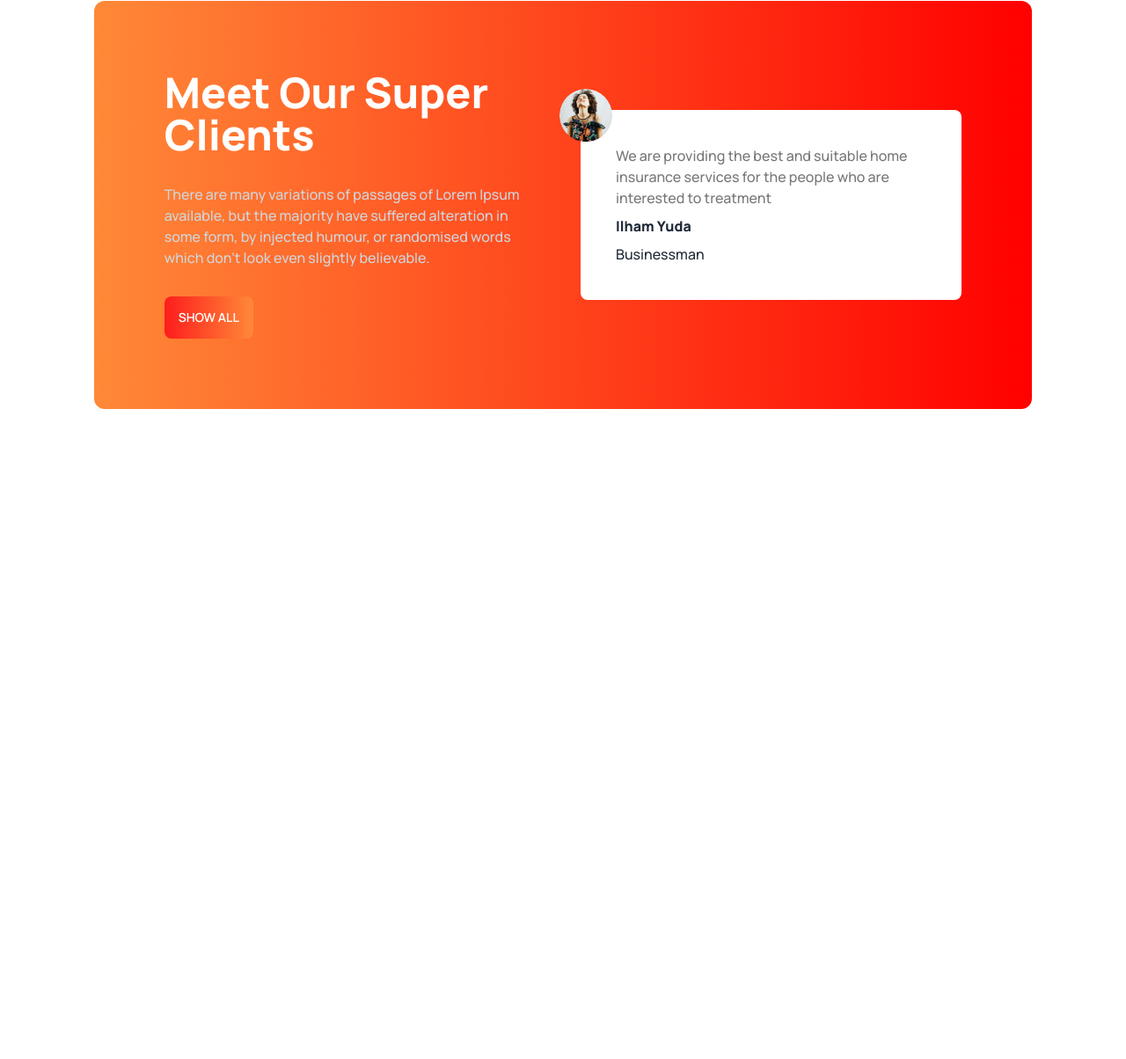
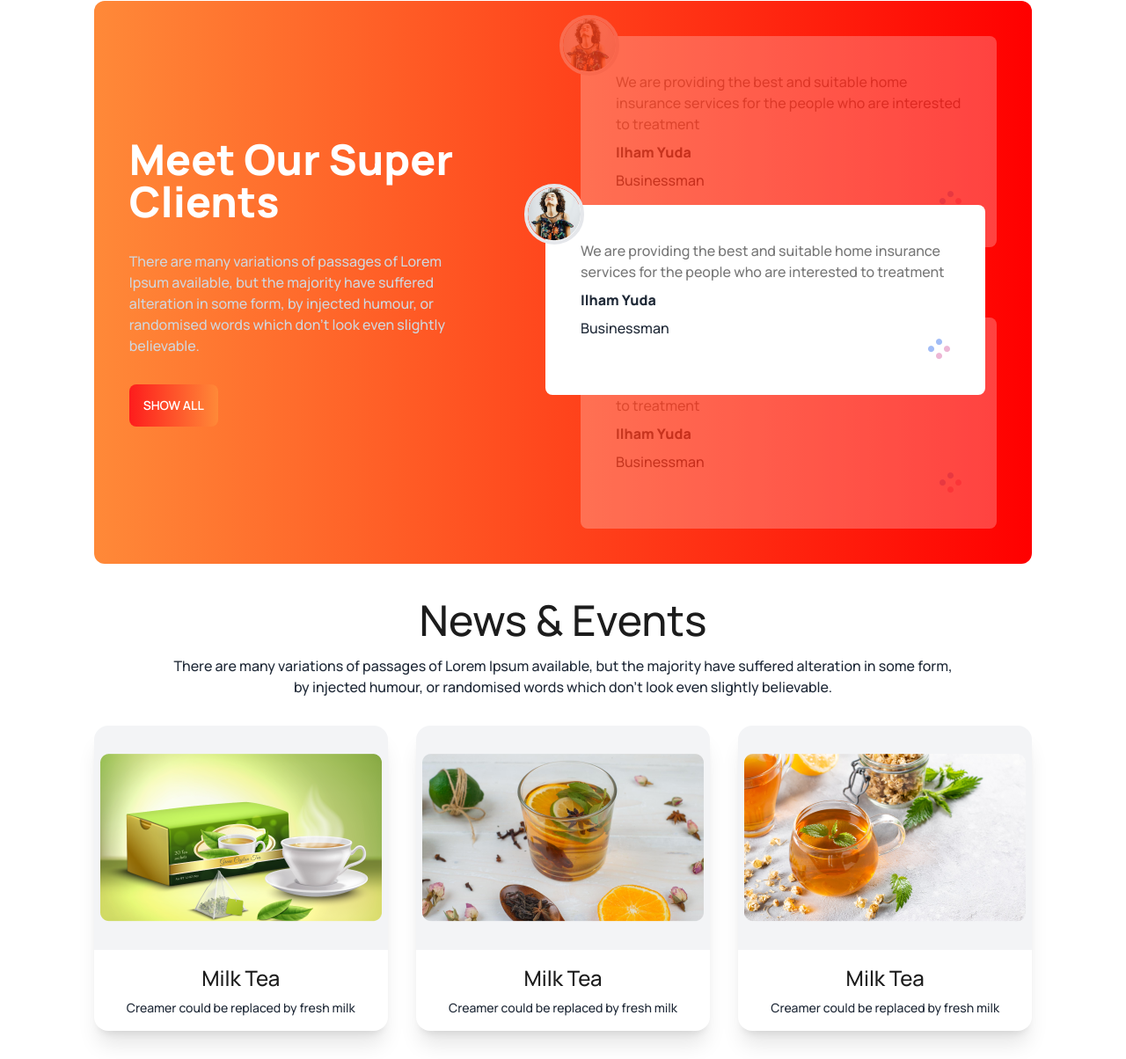
Before and after one commit to nimurr/tea-house-tailwind, a plain HTML site: page index.html in a window 1280 px wide. Shown: the part 2016-3220 px from the top of the page at 88% size. Before the commit the page ends 2481 px from the top, so only its background shows below. Drawn offline with nearby package versions, Linux system fonts and the light colour scheme.

Commit message:
added review section b

```diff
--- a/index.html
+++ b/index.html
@@ -38,7 +38,7 @@
           <button class="btn bg-gradient-to-r from-[#F00]  to-[#FF8938] text-white">Explore More</button>
         </div>
         <div class="flex-1 relative">
-          <img src="/images/banner.png" class="w-full" />
+          <img src="images/banner.png" class="w-full" />
           <div class="shadow-xl bg-slate-50 w-52 md:w-64 p-2 md:p-6 absolute bottom-2 rounded flex items-center">
             <div>
               <i class="fa-solid fa-star text-3xl md:text-5xl mr-3 text-orange-400"></i>
@@ -63,28 +63,28 @@
       </div>
       <div class="grid grid-cols-1 md:grid-cols-2 lg:grid-cols-4 gap-8 my-8">
         <div class="card card-compact bg-base-100 shadow-xl">
-          <figure class="bg-gray-100 py-8"><img src="/images/tea-1.png" alt="Shoes" /></figure>
+          <figure class="bg-gray-100 py-8"><img src="images/tea-1.png" alt="Shoes" /></figure>
           <div class="card-body">
             <h2 class="text-2xl com-color text-center">Milk Tea</h2>
             <p class="text-center">Creamer could be replaced by fresh milk</p>
           </div>
         </div>
         <div class="card card-compact bg-base-100 shadow-xl">
-          <figure class="bg-gray-100 py-8"><img src="/images/tea-2.png" alt="Shoes" /></figure>
+          <figure class="bg-gray-100 py-8"><img src="images/tea-2.png" alt="Shoes" /></figure>
           <div class="card-body">
             <h2 class="text-2xl com-color text-center">Milk Tea</h2>
             <p class="text-center">Creamer could be replaced by fresh milk</p>
           </div>
         </div>
         <div class="card card-compact bg-base-100 shadow-xl">
-          <figure class="bg-gray-100 py-8"><img src="/images/tea-3.png" alt="Shoes" /></figure>
+          <figure class="bg-gray-100 py-8"><img src="images/tea-3.png" alt="Shoes" /></figure>
           <div class="card-body">
             <h2 class="text-2xl com-color text-center">Milk Tea</h2>
             <p class="text-center">Creamer could be replaced by fresh milk</p>
           </div>
         </div>
         <div class="card card-compact  bg-base-100 shadow-xl">
-          <figure class="bg-gray-100 py-8"><img src="/images/tea-4.png" alt="Shoes" /></figure>
+          <figure class="bg-gray-100 py-8"><img src="images/tea-4.png" alt="Shoes" /></figure>
           <div class="card-body">
             <h2 class="text-2xl com-color text-center">Milk Tea</h2>
             <p class="text-center">Creamer could be replaced by fresh milk</p>
@@ -128,25 +128,82 @@
       </div>
     </section>
 
-    <section class="w-10/12 bg-gradient-to-r to-[#F00]  from-[#FF8938] p-8 md:p-20 mx-auto rounded-xl ">
+    <section class="w-10/12 bg-gradient-to-r to-[#F00]  from-[#FF8938] p-8 md:p-10 mx-auto rounded-xl my-10">
+
       <div class="grid grid-cols-1 lg:grid-cols-2 gap-10 items-center">
-        <div>
+        <div class="lg:w-96">
           <h2 class="text-3xl md:text-5xl leading-relaxed text-white font-bold">Meet Our Super Clients</h2>
           <p class="my-8 text-gray-300">There are many variations of passages of Lorem Ipsum available, but the majority
             have suffered alteration in some form, by injected humour, or randomised words which don't look even
             slightly believable. </p>
           <button class="btn bg-gradient-to-r from-[#ff0000e1]  to-[#FF8938] border-0 text-white">Show All</button>
         </div>
-        <div>
-          <div class="p-10 rounded-lg bg-white relative">
-            <img class="absolute -mt-16 -ml-16 rounded-full" src="images/client.png" alt="">
+        <div class="relative">
+
+          <div class="p-10 rounded-lg bg-white relative opacity-25 mb-20 z-0">
+            <img class="absolute -mt-16 -ml-16 border-4 border-inherit rounded-full" src="images/client.png" alt="">
             <p class="text-[#777]">We are providing the best and suitable home insurance services for the people who are interested to treatment</p>
             <h2 class="font-bold my-2">Ilham Yuda</h2>
             <p>Businessman</p>
+            <div class="flex justify-end">
+              <img src="images/circles.png" alt="">
+            </div>
+          </div>
+
+          <div class="p-10 rounded-lg bg-white absolute top-48 lg:-left-10 lg:w-[500px] z-10">
+            <img class="absolute -mt-16 -ml-16 border-4 border-inherit rounded-full" src="images/client.png" alt="">
+            <p class="text-[#777]">We are providing the best and suitable home insurance services for the people who are interested to treatment</p>
+            <h2 class="font-bold my-2">Ilham Yuda</h2>
+            <p>Businessman</p>
+            <div class="flex justify-end">
+              <img src="images/circles.png" alt="">
+            </div>
+          </div>
+
+          <div class="p-10 rounded-lg bg-white relative opacity-25 z-0">
+            <img class="absolute -mt-16 -ml-16 border-4 border-inherit rounded-full" src="images/client.png" alt="">
+            <p class="text-[#777]">We are providing the best and suitable home insurance services for the people who are interested to treatment</p>
+            <h2 class="font-bold my-2">Ilham Yuda</h2>
+            <p>Businessman</p>
+            <div class="flex justify-end">
+              <img src="images/circles.png" alt="">
+            </div>
+          </div>
+
+        </div>
+      </div>
+    </section>
+
+    <section class="w-10/12 mx-auto">
+      <div class="w-10/12 mx-auto text-center my-8">
+        <h2 class="text-5xl mb-4 com-color">News & Events</h2>
+        <p>There are many variations of passages of Lorem Ipsum available, but the majority have suffered alteration in some form, by injected humour, or randomised words which don't look even slightly believable.  </p>
+      </div>
+      <div class="grid grid-cols-1 md:grid-cols-2 lg:grid-cols-3 gap-8 my-8">
+        <div class="card card-compact bg-base-100 shadow-xl">
+          <figure class="bg-gray-100 py-8"><img src="images/news-1.png" alt="Shoes" /></figure>
+          <div class="card-body">
+            <h2 class="text-2xl com-color text-center">Milk Tea</h2>
+            <p class="text-center">Creamer could be replaced by fresh milk</p>
+          </div>
+        </div>
+        <div class="card card-compact bg-base-100 shadow-xl">
+          <figure class="bg-gray-100 py-8"><img src="images/news-2.png" alt="Shoes" /></figure>
+          <div class="card-body">
+            <h2 class="text-2xl com-color text-center">Milk Tea</h2>
+            <p class="text-center">Creamer could be replaced by fresh milk</p>
+          </div>
+        </div>
+        <div class="card card-compact bg-base-100 shadow-xl">
+          <figure class="bg-gray-100 py-8"><img src="images/news-3.png" alt="Shoes" /></figure>
+          <div class="card-body">
+            <h2 class="text-2xl com-color text-center">Milk Tea</h2>
+            <p class="text-center">Creamer could be replaced by fresh milk</p>
           </div>
         </div>
       </div>
     </section>
+
   </main>
 
 
```
